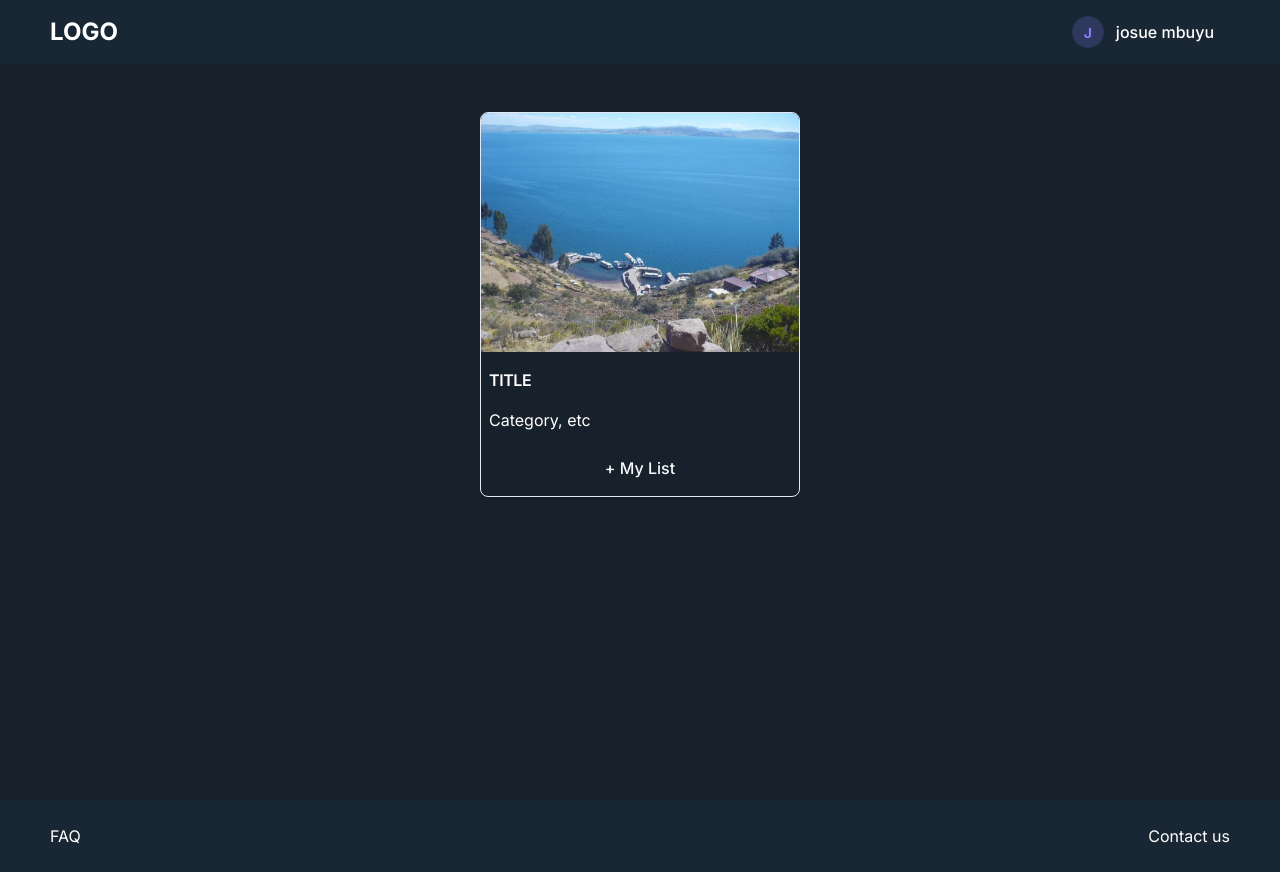
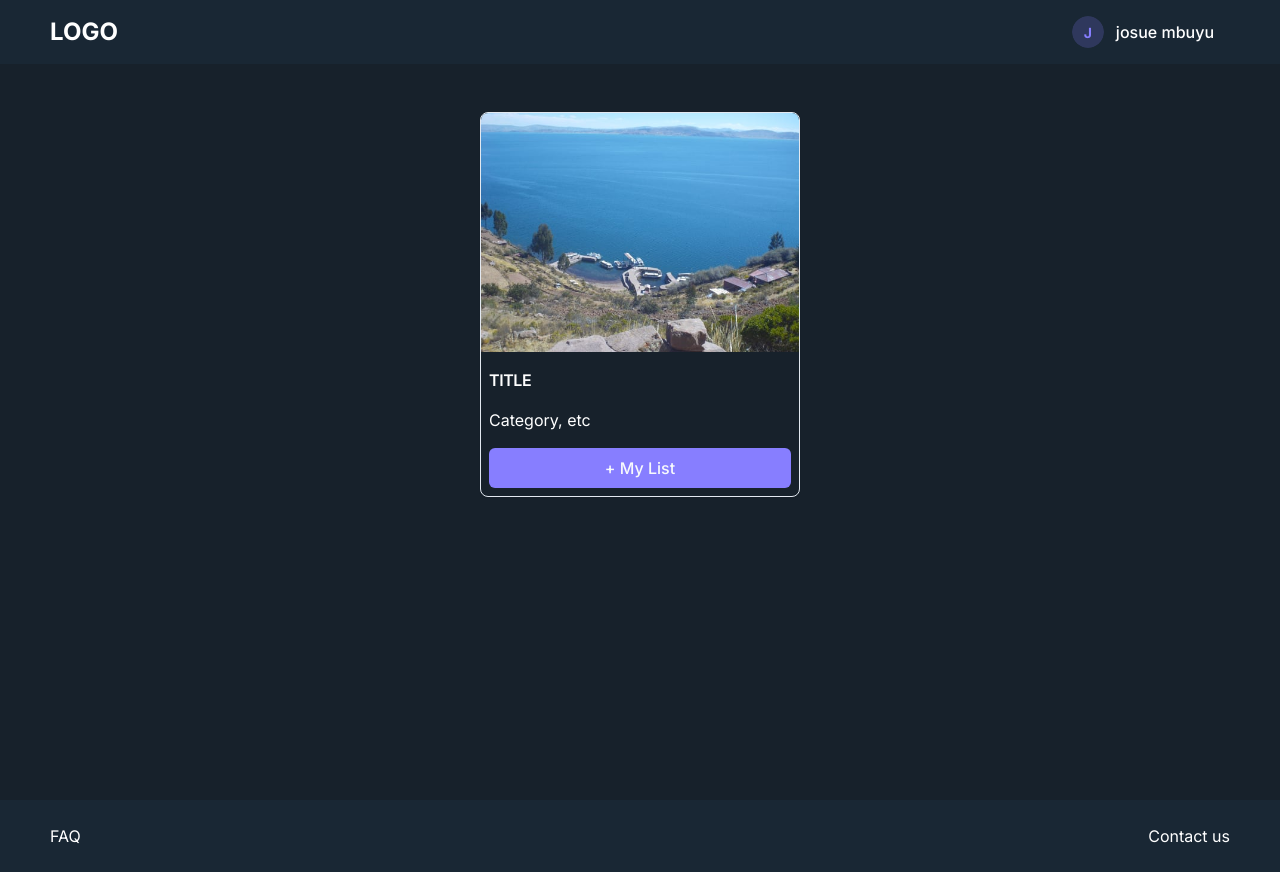
Before and after one commit to chingu-voyages/v45-tier3-team-41, a Next.js app in the folder frontend/: page /movies in a window 1280 px wide. Built offline with nearby package versions, Linux system fonts and the light colour scheme.

Commit message:
Modify cardMovie component and path in Movies Page

```diff
--- a/frontend/app/(root)/movies/page.js
+++ b/frontend/app/(root)/movies/page.js
@@ -1,6 +1,6 @@
 import React from "react";
 
-import CardMovie from "@/components/ui/cardMovie";
+import CardMovie from "@/components/cards/cardMovie";
 
 export default function page() {
   return (
--- a/frontend/components/ui/cardMovie.jsx
+++ b/frontend/components/cards/cardMovie.jsx
@@ -1,8 +1,6 @@
 import {
   Card,
   CardHeader,
-  CardTitle,
-  CardDescription,
 } from "@/components/ui/card";
 
 import Image from "next/image";
@@ -21,14 +19,12 @@ export default function CardMovie() {
             height="80"
           />
         </CardHeader>
-        <CardTitle />
         <h3 className="p-2 text-2xl font-semibold leading-none tracking-tight text-white uppercase mb-3">
           Title
         </h3>
-        <CardDescription />
         <p className="p-2 pt-0 text-sm text-white text-slate-500 dark:text-slate-400">Category, etc</p>
         <div className="p-2">
-        <Button className="w-full bg-primary">+ My List</Button>
+        <Button className="w-full bg-primary-500">+ My List</Button>
         </div>
       </Card>
     </div>
```
